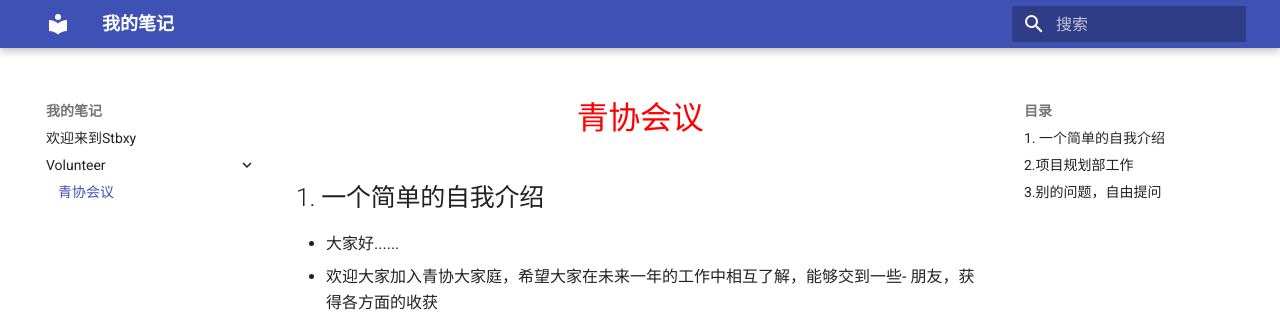
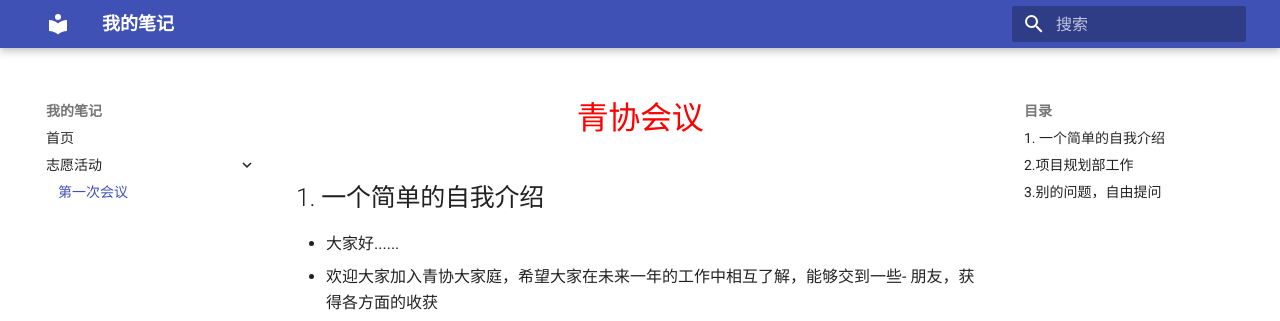
Before and after one commit to Stbxy/wiki, an MkDocs documentation site: the page built from docs/volunteer/first-meeting-2026-10.md, in a window 1280 px wide. Shown: the top 321 px of the page. Built offline with MkDocs 1.6.1 and Material for MkDocs 9.7.7, drawn with Linux system fonts in a browser that asks for light colours; some of the changed lines change nothing that is shown.

Commit message:
配置左侧导航栏

```diff
--- a/mkdocs.yml
+++ b/mkdocs.yml
@@ -3,3 +3,8 @@ site_url: https://Stbxy.github.io/wiki/
 theme:
   name: material
   language: zh
+
+nav:
+  - 首页: index.md
+  - 志愿活动:
+     - 第一次会议: volunteer/first-meeting-2026-10.md
```
